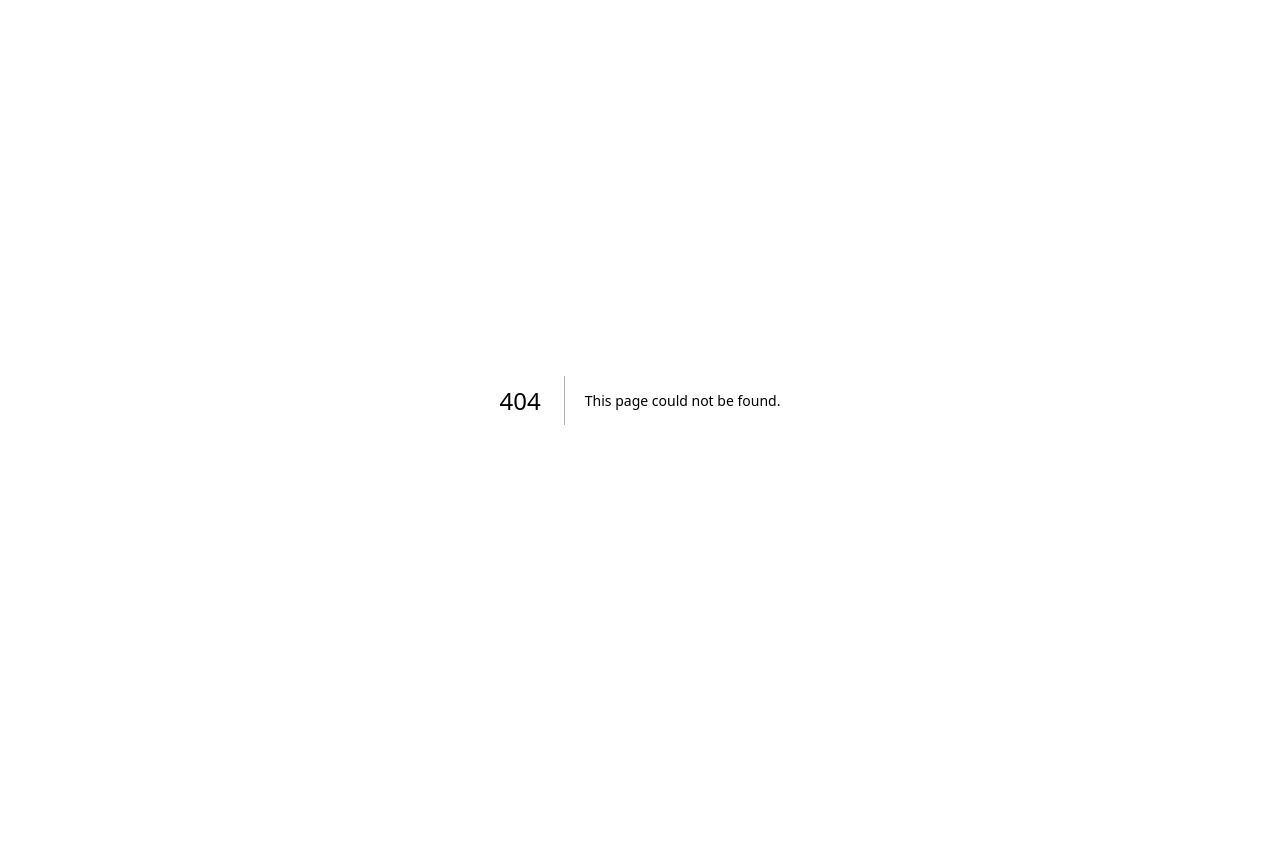
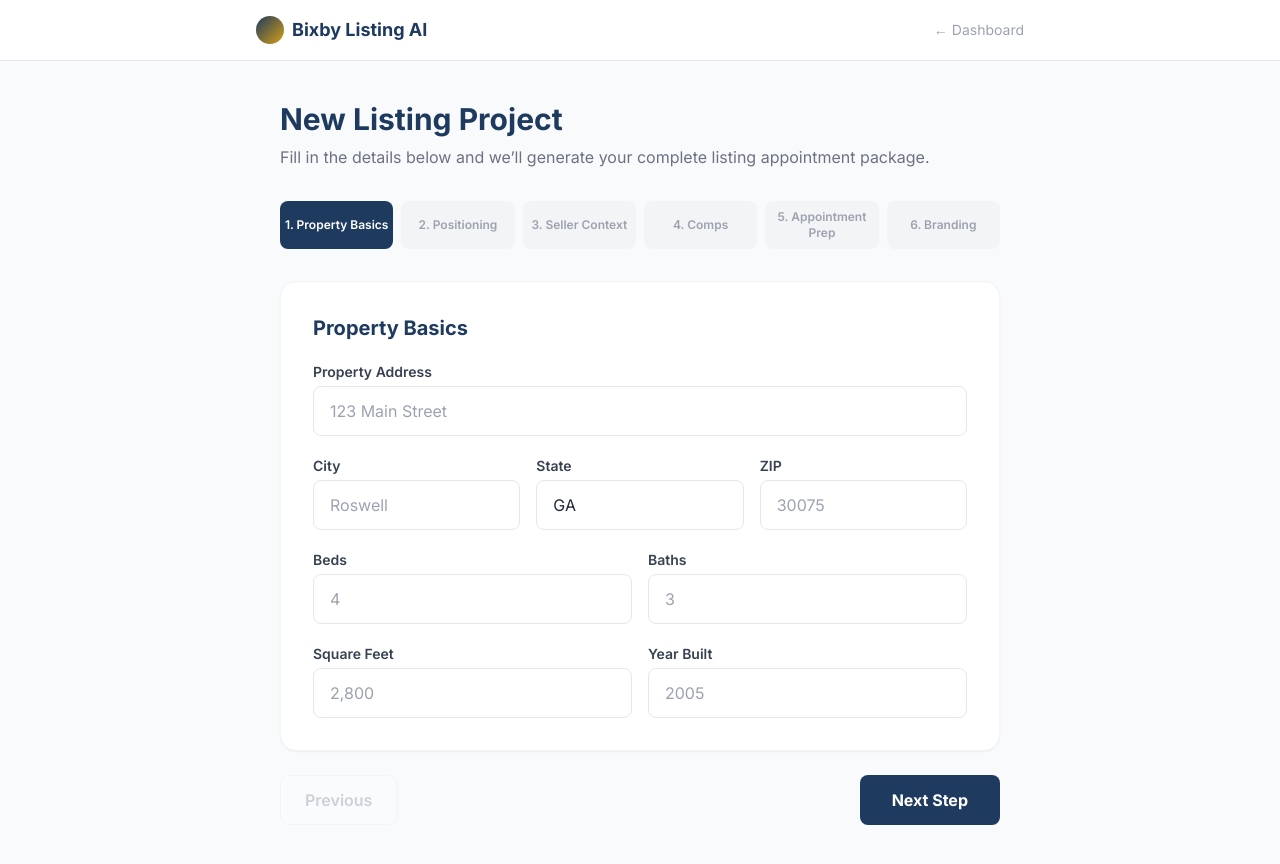
Before and after one commit to bixbyhomesgroup/bixby-listing-ai, a Next.js app: page /projects/new in a window 1280 px wide. Before the commit this address had no page. Before the commit the page ends 800 px from the top, so only its background shows below. Built offline with nearby package versions, Linux system fonts and the light colour scheme.

Commit message:
Create page.tsx

```diff
--- /dev/null
+++ b/app/projects/new/page.tsx
@@ -0,0 +1,178 @@
+'use client'
+import { useState } from 'react'
+import { useRouter } from 'next/navigation'
+import Link from 'next/link'
+
+const steps = ['Property Basics', 'Positioning', 'Seller Context', 'Comps', 'Appointment Prep', 'Branding']
+
+export default function NewProject() {
+  const router = useRouter()
+  const [step, setStep] = useState(0)
+  const [form, setForm] = useState({
+    address: '', city: '', state: 'GA', zip: '', propertyType: 'Single Family', beds: '', baths: '', sqft: '', yearBuilt: '',
+    listPrice: '', neighborhoodNotes: '', upgrades: '', standoutFeatures: '', buyerAppeal: '',
+    motivation: '', timing: '', concerns: '', goals: '', commStyle: 'Warm and conversational',
+    comp1Address: '', comp1Price: '', comp1DOM: '', comp1Notes: '',
+    comp2Address: '', comp2Price: '', comp2DOM: '', comp2Notes: '',
+    comp3Address: '', comp3Price: '', comp3DOM: '', comp3Notes: '',
+    objections: '', positioningAngle: '', tone: 'Confident and warm',
+    agentName: 'John Mark Woodard', teamName: 'Bixby Homes Group', brokerage: 'Keller Williams', contactInfo: ''
+  })
+  const [generating, setGenerating] = useState(false)
+
+  const update = (field: string, value: string) => setForm(f => ({...f, [field]: value}))
+
+  const handleGenerate = async () => {
+    setGenerating(true)
+    setTimeout(() => {
+      router.push('/projects/demo')
+    }, 3000)
+  }
+
+  const field = (label: string, key: string, placeholder = '', type = 'text') => (
+    <div key={key}>
+      <label className="block text-sm font-semibold text-gray-700 mb-1">{label}</label>
+      <input type={type} value={(form as Record<string, string>)[key]} onChange={e => update(key, e.target.value)} placeholder={placeholder}
+        className="w-full border border-gray-200 rounded-lg px-4 py-3 text-gray-800 bg-white focus:outline-none focus:border-blue-400" />
+    </div>
+  )
+
+  const textarea = (label: string, key: string, placeholder = '') => (
+    <div key={key}>
+      <label className="block text-sm font-semibold text-gray-700 mb-1">{label}</label>
+      <textarea value={(form as Record<string, string>)[key]} onChange={e => update(key, e.target.value)} placeholder={placeholder} rows={3}
+        className="w-full border border-gray-200 rounded-lg px-4 py-3 text-gray-800 bg-white focus:outline-none focus:border-blue-400 resize-none" />
+    </div>
+  )
+
+  const sections = [
+    <div className="space-y-5" key="0">
+      <h2 className="text-xl font-bold" style={{color:'#1e3a5f'}}>Property Basics</h2>
+      {field('Property Address', 'address', '123 Main Street')}
+      <div className="grid grid-cols-3 gap-4">
+        {field('City', 'city', 'Roswell')}
+        {field('State', 'state', 'GA')}
+        {field('ZIP', 'zip', '30075')}
+      </div>
+      <div className="grid grid-cols-2 gap-4">
+        {field('Beds', 'beds', '4')}
+        {field('Baths', 'baths', '3')}
+      </div>
+      <div className="grid grid-cols-2 gap-4">
+        {field('Square Feet', 'sqft', '2,800')}
+        {field('Year Built', 'yearBuilt', '2005')}
+      </div>
+    </div>,
+    <div className="space-y-5" key="1">
+      <h2 className="text-xl font-bold" style={{color:'#1e3a5f'}}>Property Positioning</h2>
+      {field('Target List Price', 'listPrice', '$725,000')}
+      {textarea('Neighborhood Notes', 'neighborhoodNotes', 'Great schools, quiet cul-de-sac, walking distance to parks...')}
+      {textarea('Top Upgrades', 'upgrades', 'New kitchen 2022, HVAC replaced 2021, fresh paint throughout...')}
+      {textarea('Standout Features', 'standoutFeatures', 'Open floor plan, large backyard, 3-car garage...')}
+      {textarea('Buyer Appeal', 'buyerAppeal', 'Perfect for move-up families, great school district...')}
+    </div>,
+    <div className="space-y-5" key="2">
+      <h2 className="text-xl font-bold" style={{color:'#1e3a5f'}}>Seller Context</h2>
+      {textarea('Seller Motivation', 'motivation', 'Job relocation, needs to close within 60 days...')}
+      {field('Timing', 'timing', 'Needs to be under contract within 45 days')}
+      {textarea('Seller Concerns', 'concerns', 'Worried about pricing too low, nervous about disruption during showings...')}
+      {textarea('Seller Goals', 'goals', 'Maximum net proceeds, smooth transaction, minimal disruption...')}
+      {field('Communication Style', 'commStyle', 'Warm and conversational')}
+    </div>,
+    <div className="space-y-5" key="3">
+      <h2 className="text-xl font-bold" style={{color:'#1e3a5f'}}>Comparable Sales (Comps)</h2>
+      {['1','2','3'].map(n => (
+        <div key={n} className="p-5 bg-gray-50 rounded-xl space-y-3">
+          <h3 className="font-semibold text-gray-700">Comp {n}</h3>
+          {field('Address', `comp${n}Address`, '456 Oak Lane')}
+          <div className="grid grid-cols-2 gap-4">
+            {field('Sale Price', `comp${n}Price`, '$698,000')}
+            {field('Days on Market', `comp${n}DOM`, '12')}
+          </div>
+          {field('Notes', `comp${n}Notes`, 'Similar sq ft, slightly smaller lot...')}
+        </div>
+      ))}
+    </div>,
+    <div className="space-y-5" key="4">
+      <h2 className="text-xl font-bold" style={{color:'#1e3a5f'}}>Appointment Prep</h2>
+      {textarea('Likely Objections', 'objections', 'Commission too high, want to try FSBO first, think price should be higher...')}
+      {textarea('Recommended Positioning Angle', 'positioningAngle', 'Lead with market timing and our proven process...')}
+      <div>
+        <label className="block text-sm font-semibold text-gray-700 mb-1">Tone</label>
+        <select value={form.tone} onChange={e => update('tone', e.target.value)} className="w-full border border-gray-200 rounded-lg px-4 py-3 text-gray-800 bg-white focus:outline-none">
+          <option>Confident and warm</option>
+          <option>Professional and direct</option>
+          <option>Consultative and educational</option>
+          <option>High-energy and motivating</option>
+        </select>
+      </div>
+    </div>,
+    <div className="space-y-5" key="5">
+      <h2 className="text-xl font-bold" style={{color:'#1e3a5f'}}>Agent Branding</h2>
+      {field('Agent Name', 'agentName', 'John Mark Woodard')}
+      {field('Team Name', 'teamName', 'Bixby Homes Group')}
+      {field('Brokerage', 'brokerage', 'Keller Williams')}
+      {field('Contact Info', 'contactInfo', 'john@bixbyhomes.com | 678-555-0100')}
+    </div>
+  ]
+
+  return (
+    <div className="min-h-screen" style={{background: '#f8fafc'}}>
+      <header className="bg-white border-b border-gray-200 px-6 py-4">
+        <div className="max-w-3xl mx-auto flex items-center justify-between">
+          <Link href="/dashboard" className="flex items-center gap-2">
+            <div className="w-7 h-7 rounded-full" style={{background: 'linear-gradient(135deg, #1e3a5f, #d4a017)'}}></div>
+            <span className="font-bold text-lg" style={{color:'#1e3a5f'}}>Bixby Listing AI</span>
+          </Link>
+          <Link href="/dashboard" className="text-sm text-gray-400 hover:text-gray-600">← Dashboard</Link>
+        </div>
+      </header>
+
+      <main className="max-w-3xl mx-auto px-6 py-10">
+        <div className="mb-8">
+          <h1 className="text-3xl font-bold mb-2" style={{color:'#1e3a5f'}}>New Listing Project</h1>
+          <p className="text-gray-500">Fill in the details below and we’ll generate your complete listing appointment package.</p>
+        </div>
+
+        {/* Progress */}
+        <div className="flex gap-2 mb-8">
+          {steps.map((s, i) => (
+            <button key={i} onClick={() => setStep(i)}
+              className={`flex-1 py-2 px-1 rounded-lg text-xs font-semibold transition-all ${
+                i === step ? 'text-white' : i < step ? 'bg-green-100 text-green-700' : 'bg-gray-100 text-gray-400'
+              }`}
+              style={i === step ? {background: '#1e3a5f'} : {}}>
+              {i < step ? '✓ ' : `${i+1}. `}{s}
+            </button>
+          ))}
+        </div>
+
+        {/* Form section */}
+        <div className="bg-white rounded-2xl p-8 shadow-sm border border-gray-100 mb-6">
+          {sections[step]}
+        </div>
+
+        {/* Navigation */}
+        <div className="flex justify-between">
+          <button onClick={() => setStep(s => Math.max(0, s-1))} disabled={step === 0}
+            className="px-6 py-3 rounded-lg font-semibold text-gray-500 bg-white border border-gray-200 disabled:opacity-30">
+            Previous
+          </button>
+          {step < steps.length - 1 ? (
+            <button onClick={() => setStep(s => s+1)}
+              className="px-8 py-3 rounded-lg font-bold text-white" style={{background: '#1e3a5f'}}>
+              Next Step
+            </button>
+          ) : (
+            <button onClick={handleGenerate} disabled={generating}
+              className="px-10 py-3 rounded-lg font-bold text-white flex items-center gap-2" style={{background: 'linear-gradient(135deg, #d4a017, #b8860b)'}}>
+              {generating ? (
+                <><span className="animate-spin inline-block w-4 h-4 border-2 border-white border-t-transparent rounded-full"></span> Generating Package...</>
+              ) : 'Generate Listing Package'}
+            </button>
+          )}
+        </div>
+      </main>
+    </div>
+  )
+}
```
